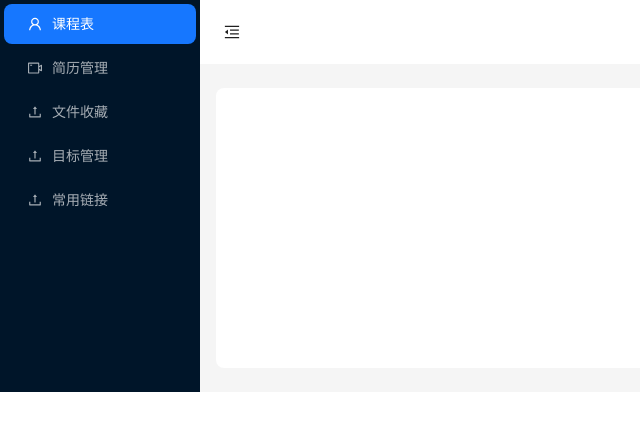
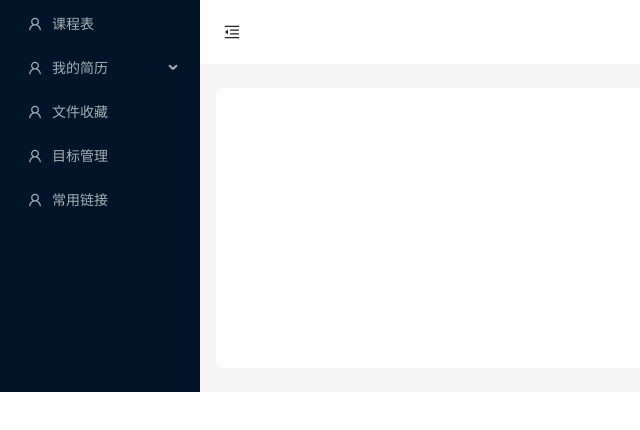
Before and after one commit to Linxae030/school-toolbox-front, a React (Vite) app: page / in a window 1280 px wide. Shown: the top 430 px of the page, without its empty margins (0-640 px from the left). Built offline with nearby package versions, Linux system fonts and the light colour scheme.

Commit message:
WIP: 简历菜单项封装

```diff
--- a/src/layout/config.tsx
+++ b/src/layout/config.tsx
@@ -1,35 +1,15 @@
-import {
-  UserOutlined,
-  VideoCameraOutlined,
-  UploadOutlined,
-} from "@ant-design/icons";
+import { UserOutlined } from "@ant-design/icons";
+import getMenuItem from "@/utils/getMenuItem";
 
 const menuItems = [
-  {
-    key: "/timetable",
-    icon: <UserOutlined />,
-    label: "课程表",
-  },
-  {
-    key: "/resume",
-    icon: <VideoCameraOutlined />,
-    label: "简历管理",
-  },
-  {
-    key: "/files",
-    icon: <UploadOutlined />,
-    label: "文件收藏",
-  },
-  {
-    key: "/target",
-    icon: <UploadOutlined />,
-    label: "目标管理",
-  },
-  {
-    key: "/link",
-    icon: <UploadOutlined />,
-    label: "常用链接",
-  },
+  getMenuItem("课程表", "timetable", <UserOutlined />),
+  getMenuItem("我的简历", "resume", <UserOutlined />, [
+    getMenuItem("简历制作", "resume/edit", <UserOutlined />),
+    getMenuItem("简历列表", "resume/list", <UserOutlined />),
+  ]),
+  getMenuItem("文件收藏", "files", <UserOutlined />),
+  getMenuItem("目标管理", "target", <UserOutlined />),
+  getMenuItem("常用链接", "link", <UserOutlined />),
 ];
 
 export default menuItems;
--- /dev/null
+++ b/src/utils/getMenuItem.ts
@@ -0,0 +1,18 @@
+import React from "react";
+import { MenuItem } from "@/types";
+
+export default function getMenuItem(
+  label: React.ReactNode,
+  key: React.Key,
+  icon?: React.ReactNode,
+  children?: MenuItem[],
+  type?: "group",
+): MenuItem {
+  return {
+    key,
+    icon,
+    children,
+    label,
+    type,
+  } as MenuItem;
+}
--- /dev/null
+++ b/src/utils/index.ts
@@ -0,0 +1 @@
+export * from "./getMenuItem";
```
